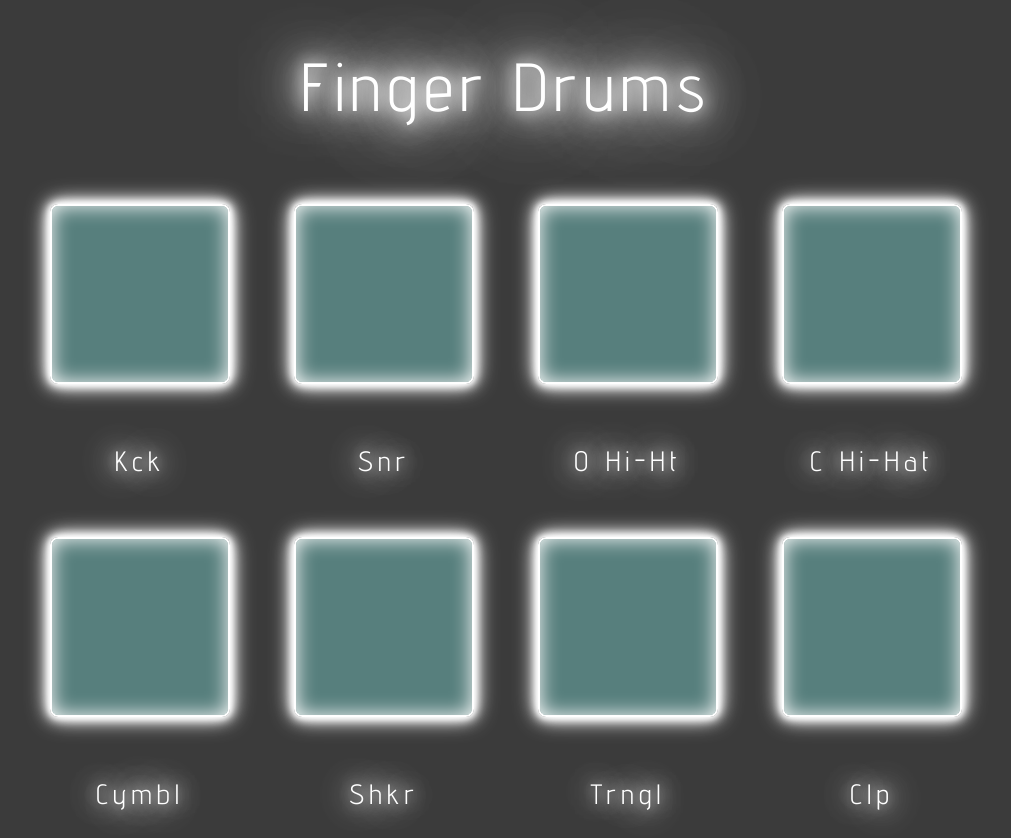
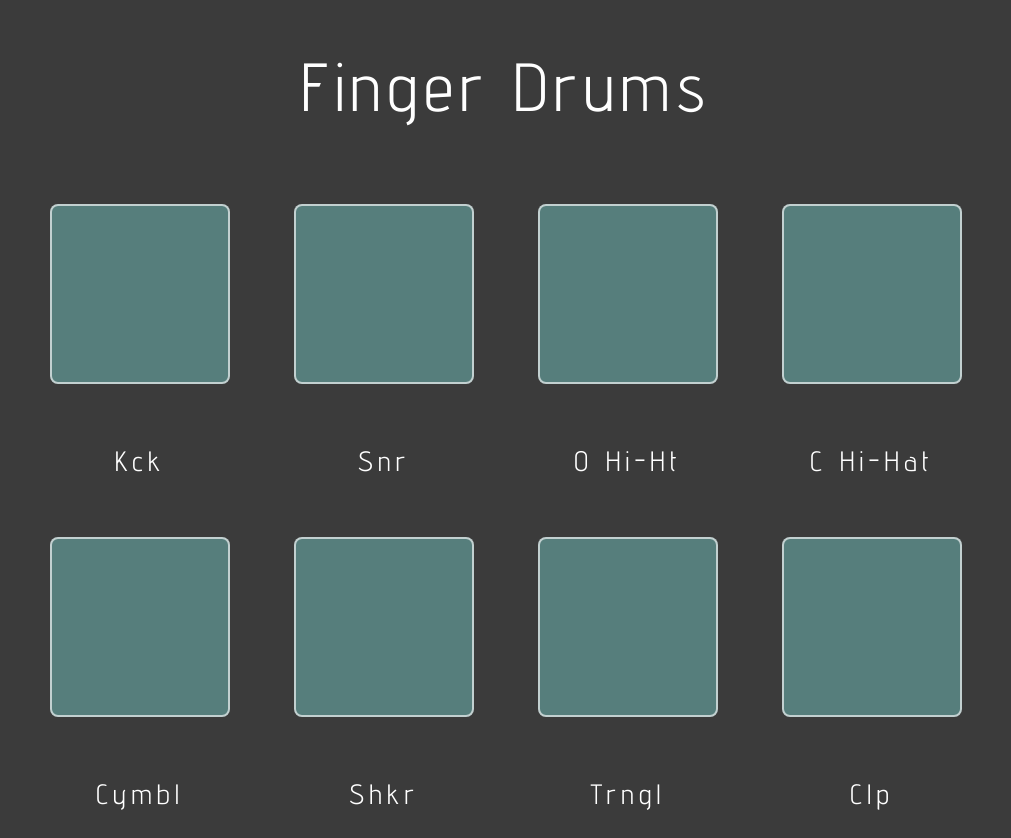
Before and after one commit to a-dri-an-S/finger-beats, a React (Create React App) app: page / in a window 1280 px wide. Shown: the whole page, without its empty margins (134-1145 px from the left). Built offline with nearby package versions, Linux system fonts and the light colour scheme; no server answers.

Commit message:
removed glow effect on text + buttons

```diff
--- a/src/App.css
+++ b/src/App.css
@@ -2,29 +2,11 @@ h1 {
     text-align: center;
     font-weight: 400;
     letter-spacing: 6px;
-    text-shadow:
-    0 0 15px #fff,
-    0 0 30px #fff,
-    0 0 41px #fff,
-    0 0 52px #fff,
-    0 0 82px #fff,
-    0 0 120px #fff,
-    0 0 152px #fff,
-    0 0 200px #fff;
 }
 
 h3 {
     font-weight: 400;
     letter-spacing: 5px;
-    text-shadow:
-        0 0 15px #fff,
-        0 0 30px #fff,
-        0 0 41px #fff,
-        0 0 52px #fff,
-        0 0 82px #fff,
-        0 0 120px #fff,
-        0 0 152px #fff,
-        0 0 200px #fff;
 }
 
 button{
@@ -34,37 +16,16 @@ button{
     letter-spacing: 3px;
     background-color: rgba(128, 230, 225, 0.397);
     color: lightgrey;
-    border-color: #fff;
-    box-shadow:
-        0 0 5px #fff,
-        0 0 18px #fff,
-        0 0 10px #fff,
-        0 0 12px #fffe,
-        0 0 25px #fff,
-        inset 0 0 20px #fff;
+    border-color: rgba(255, 255, 255, 0.644);
 }
 
 button:hover {
     border: none;
     background-color: rgba(128, 230, 225, 0.795);
-    box-shadow:
-        0 0 7px #fff,
-        0 0 10px #fff,
-        0 0 21px #fff,
-        0 0 42px #fffe,
-        0 0 82px #fff,
-        inset 0 0 20px #fff;
 }
 
 button:active {
     background-color: rgb(128, 230, 225);
-    box-shadow:
-        0 0 7px rgb(128, 230, 225),
-        0 0 10px rgb(128, 230, 225),
-        0 0 21px rgb(128, 230, 225),
-        0 0 42px rgb(128, 230, 225),
-        0 0 82px rgb(128, 230, 225),
-        inset 0 0 20px #fff;
 }
 
 .tone-drums {
```
